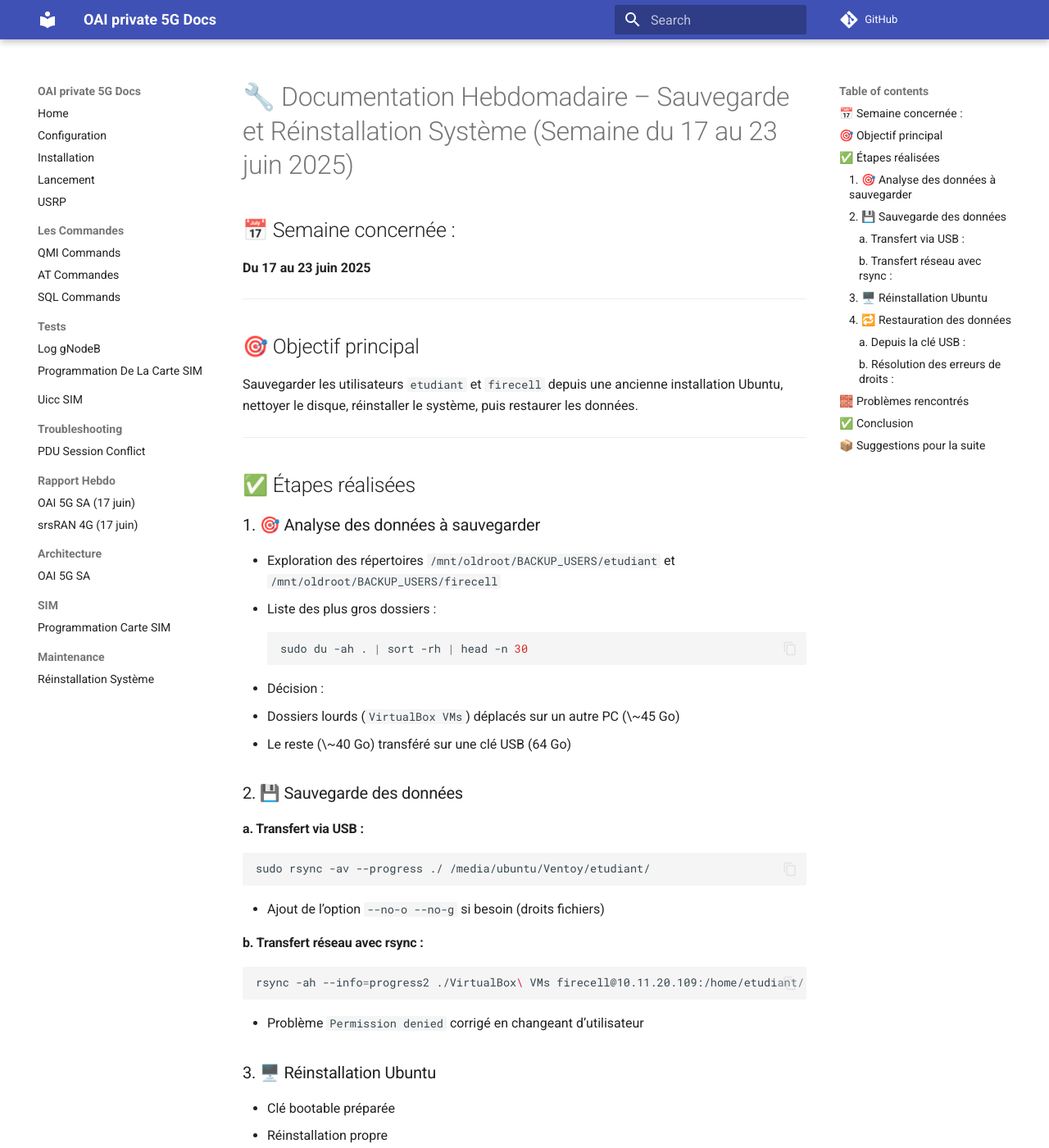
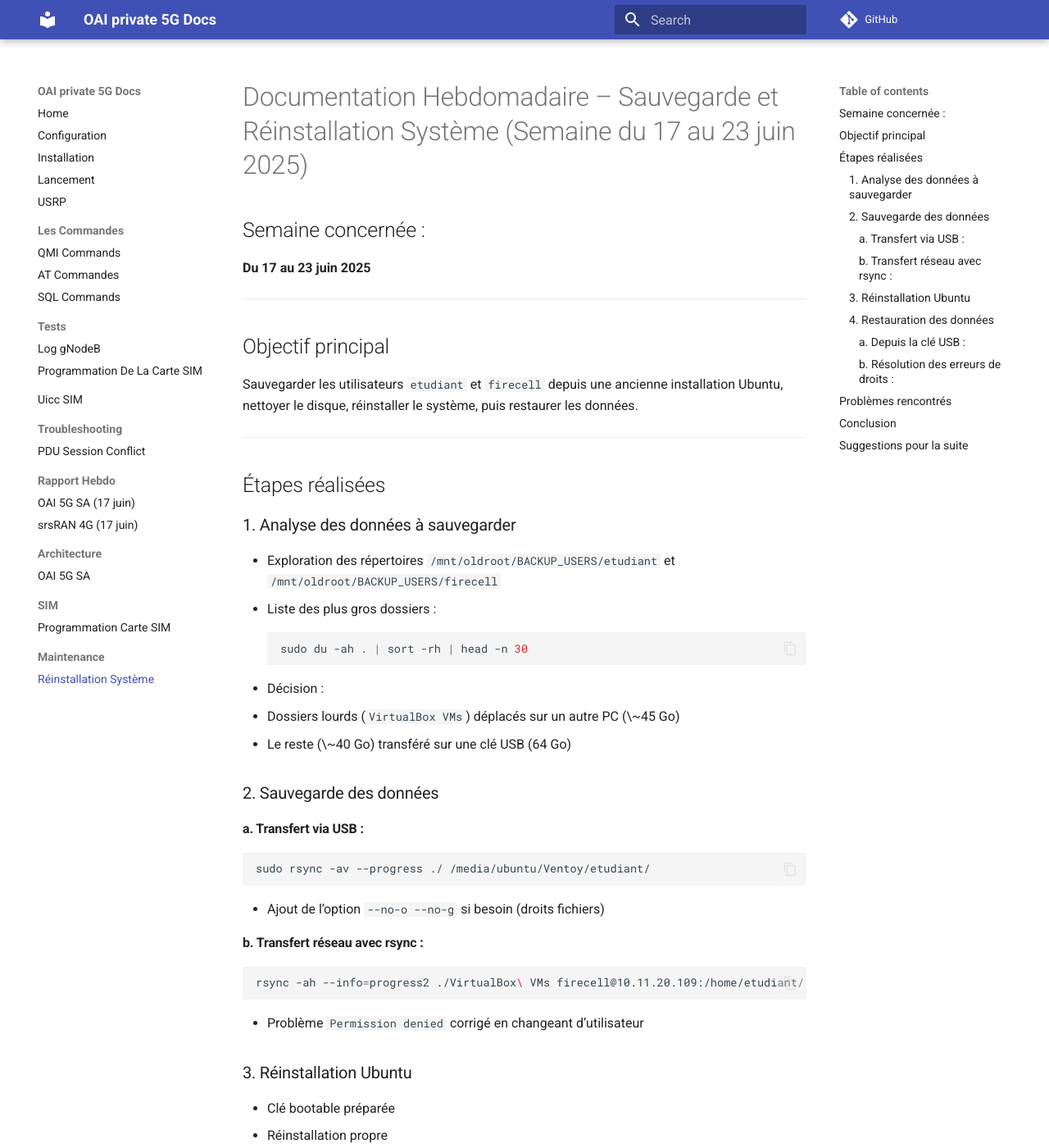
Before and after one commit to LRT-LIGM/OAI-Private-Network, an MkDocs documentation site: the page built from docs/reinstall/system_reinstall_june_2025.md, in a window 1280 px wide and 1400 px high. Shown: the whole window at 82% size. Built offline with MkDocs 1.6.1 and Material for MkDocs 9.7.7, drawn with Linux system fonts in a browser that asks for light colours; comment, search, counter and statistics services are not loaded; some of the changed text lies outside the part shown.

```diff
--- a/docs/reinstall/system_reinstall_june_2025.md
+++ b/docs/reinstall/system_reinstall_june_2025.md
@@ -1,20 +1,20 @@
-# 🔧 Documentation Hebdomadaire – Sauvegarde et Réinstallation Système (Semaine du 17 au 23 juin 2025)
+# Documentation Hebdomadaire – Sauvegarde et Réinstallation Système (Semaine du 17 au 23 juin 2025)
 
-## 📅 Semaine concernée :
+## Semaine concernée :
 
 **Du 17 au 23 juin 2025**
 
 ---
 
-## 🎯 Objectif principal
+## Objectif principal
 
 Sauvegarder les utilisateurs `etudiant` et `firecell` depuis une ancienne installation Ubuntu, nettoyer le disque, réinstaller le système, puis restaurer les données.
 
 ---
 
-## ✅ Étapes réalisées
+## Étapes réalisées
 
-### 1. 🎯 Analyse des données à sauvegarder
+### 1. Analyse des données à sauvegarder
 
 - Exploration des répertoires `/mnt/oldroot/BACKUP_USERS/etudiant` et `/mnt/oldroot/BACKUP_USERS/firecell`
 - Liste des plus gros dossiers :
@@ -25,7 +25,7 @@ Sauvegarder les utilisateurs `etudiant` et `firecell` depuis une ancienne instal
   - Dossiers lourds (`VirtualBox VMs`) déplacés sur un autre PC (\~45 Go)
   - Le reste (\~40 Go) transféré sur une clé USB (64 Go)
 
-### 2. 💾 Sauvegarde des données
+### 2. Sauvegarde des données
 
 #### a. Transfert via USB :
 
@@ -43,13 +43,13 @@ rsync -ah --info=progress2 ./VirtualBox\ VMs firecell@10.11.20.109:/home/etudian
 
 - Problème `Permission denied` corrigé en changeant d’utilisateur
 
-### 3. 🖥️ Réinstallation Ubuntu
+### 3. Réinstallation Ubuntu
 
 - Clé bootable préparée
 - Réinstallation propre
 - Création des comptes `etudiant` et `firecell`
 
-### 4. 🔁 Restauration des données
+### 4. Restauration des données
 
 #### a. Depuis la clé USB :
 
@@ -67,7 +67,7 @@ sudo usermod -aG sudo etudiant
 
 ---
 
-## 🧱 Problèmes rencontrés
+## Problèmes rencontrés
 
 | Problème rencontré                                 | Solution apportée                           |
 | -------------------------------------------------- | ------------------------------------------- |
@@ -78,7 +78,7 @@ sudo usermod -aG sudo etudiant
 
 ---
 
-## ✅ Conclusion
+## Conclusion
 
 - Données critiques sauvegardées ✅
 - Système Ubuntu réinstallé avec succès ✅
@@ -87,7 +87,7 @@ sudo usermod -aG sudo etudiant
 
 ---
 
-## 📦 Suggestions pour la suite
+## Suggestions pour la suite
 
 - Supprimer les fichiers temporaires (`.cache`, `.iso`)
 - Vérifier les permissions des dossiers importants
--- a/mkdocs.yml
+++ b/mkdocs.yml
@@ -40,14 +40,14 @@ nav:
   - Troubleshooting :
       - PDU Session Conflict : pdu_session_conflict.md
   - Rapport Hebdo:
-      - OAI 5G SA (17 juin): weekly_reports/2025-06-17.md
-      - srsRAN 4G (17 juin): srsran/2025-06-17.md
+      - OAI 5G SA (17 juin): weekly_reports/weekly_reports_2025_06_17.md
+      - srsRAN 4G (17 juin): srsran/srs_ran_4_g_setup_report.md
   - Architecture:
-      - OAI 5G SA: archi/oai_5g_architecture_doc.md
+      - OAI 5G SA: archi/architecture_oai_5_g_sa.md
   - SIM:
-      - Programmation Carte SIM: sim_card/doc_sim_programming.md
+      - Programmation Carte SIM: sim_card/sim_programming.md
   - Maintenance:
-      - Réinstallation Système: reinstall/reinstall_june.md
+      - Réinstallation Système: reinstall/system_reinstall_june_2025.md
 
 markdown_extensions:
   - toc:
```
Also changed, not shown: docs/archi/architecture_oai_5_g_sa.md (+12 -6 lines), docs/sim_card/sim_programming.md (+6 -6 lines), docs/srsran/srs_ran_4_g_setup_report.md (+8 -8 lines), docs/weekly_reports/weekly_reports_2025_06_17.md (+7 -5 lines), docs/images/oai_5g_architecture.png (added).
